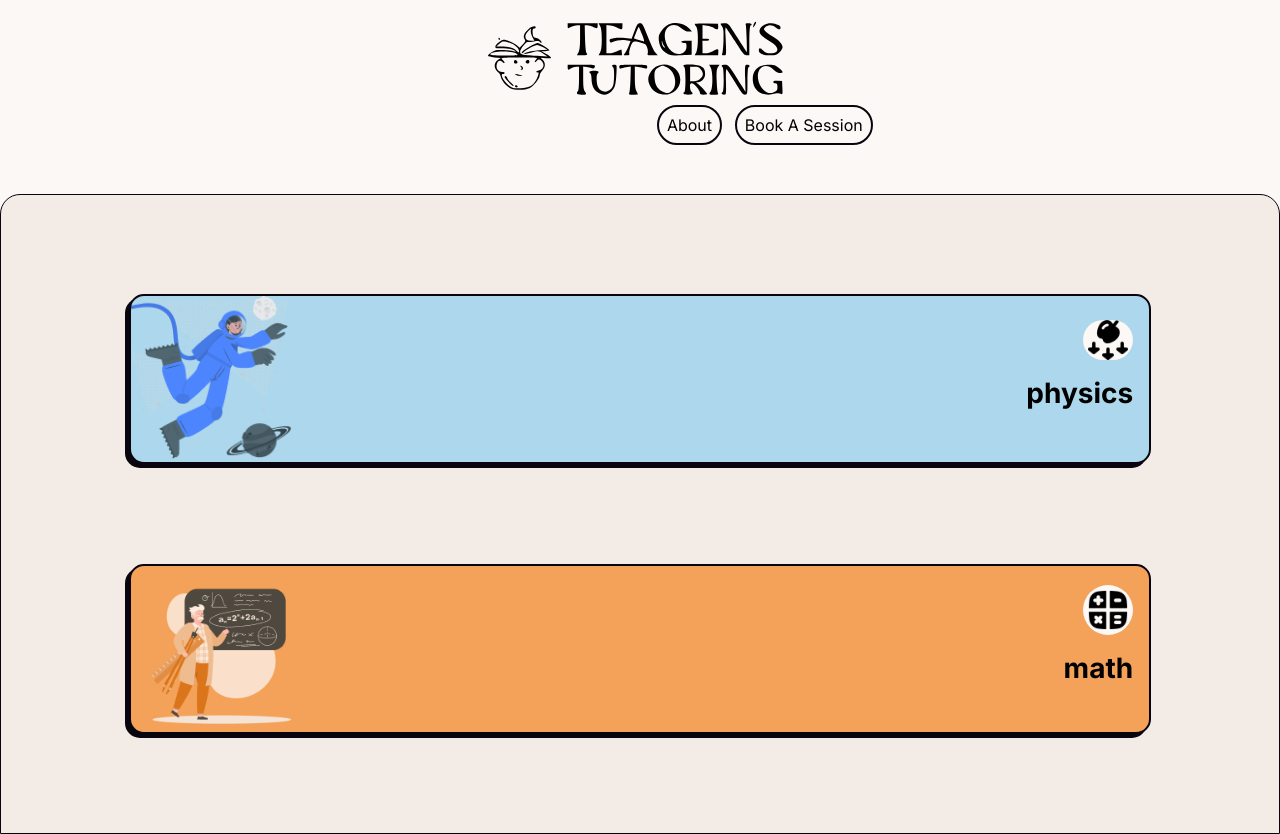
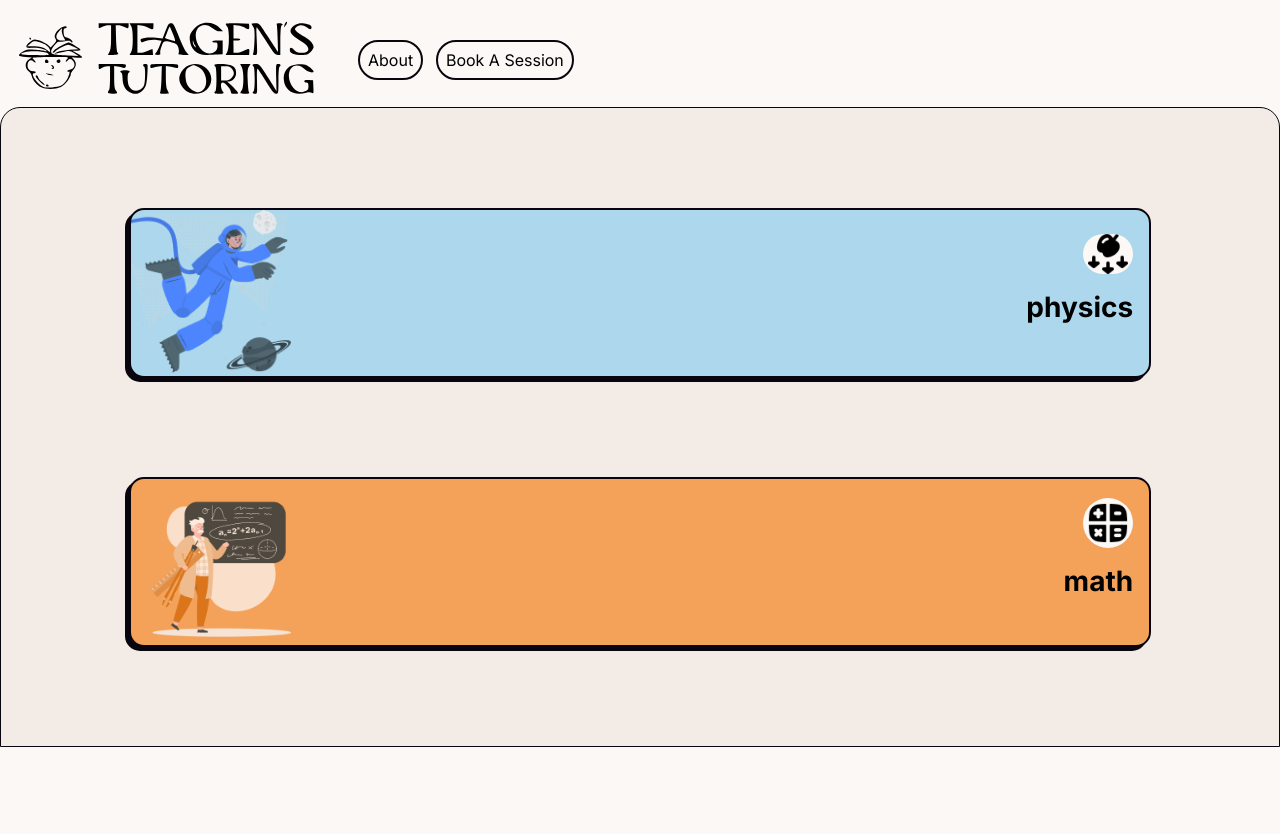
Before and after one commit to teagenkew/teagens-tutoring, a React (Vite) app: page / in a window 1280 px wide. After the commit the page ends 800 px from the top, so only its background shows below. Built offline with nearby package versions, Linux system fonts and the light colour scheme; no server answers.

Commit message:
adds responsive styling to header

```diff
--- a/src/components/Header/Header.scss
+++ b/src/components/Header/Header.scss
@@ -1,10 +1,18 @@
 @use "../../styles/variables" as *;
+@use "../../styles/mixins" as *;
+
 .nav {
   background-color: $Stone;
   padding: 1rem;
   display: flex;
   flex-direction: column;
   height: 28vh;
+  @include desktop {
+    flex-direction: row;
+    align-items: center;
+    justify-content: flex-start;
+    height: 15vh;
+  }
   &--blue {
     background-color: $Sky;
   }
@@ -24,6 +32,11 @@
     display: flex;
     justify-content: center;
     align-items: center;
+    @include desktop {
+      justify-content: flex-start;
+      width: auto;
+      margin-right: 2rem;
+    }
   }
 
   &__button-container {
@@ -32,6 +45,10 @@
     align-self: flex-end;
     justify-content: center;
     gap: 0.8rem;
+    @include desktop {
+      align-self: center;
+      justify-content: flex-start;
+    }
   }
   &__button {
     border: 2px solid $Black;
--- a/src/styles/_mixins.scss
+++ b/src/styles/_mixins.scss
@@ -22,6 +22,9 @@
   align-items: center;
   z-index: 1;
   margin-top: -1.875rem;
+  @include desktop{
+    margin-top:-0.8rem;
+  }
 }
 @mixin heading-one {
   font-size: 2rem;
@@ -42,7 +45,25 @@
   padding: 0;
 }
 
+@mixin flex-center-column{
+  display:flex;
+  flex-direction: column;
+  align-items: center;
+}
+
 @mixin body-text {
   font-size: 16px;
   line-height: 20px;
 }
+
+@mixin tablet {
+  @media screen and (min-width: $tablet-breakpoint) {
+    @content;
+  }
+}
+
+@mixin desktop {
+  @media screen and (min-width: $desktop-breakpoint) {
+    @content;
+  }
+}
--- a/src/styles/_variables.scss
+++ b/src/styles/_variables.scss
@@ -1,4 +1,6 @@
 $mobile-breakpoint: 375px;
+$tablet-breakpoint:768px;
+$desktop-breakpoint:1024px;
 
 $Stone: #fbf8f6;
 $Black: #09050e;
```
